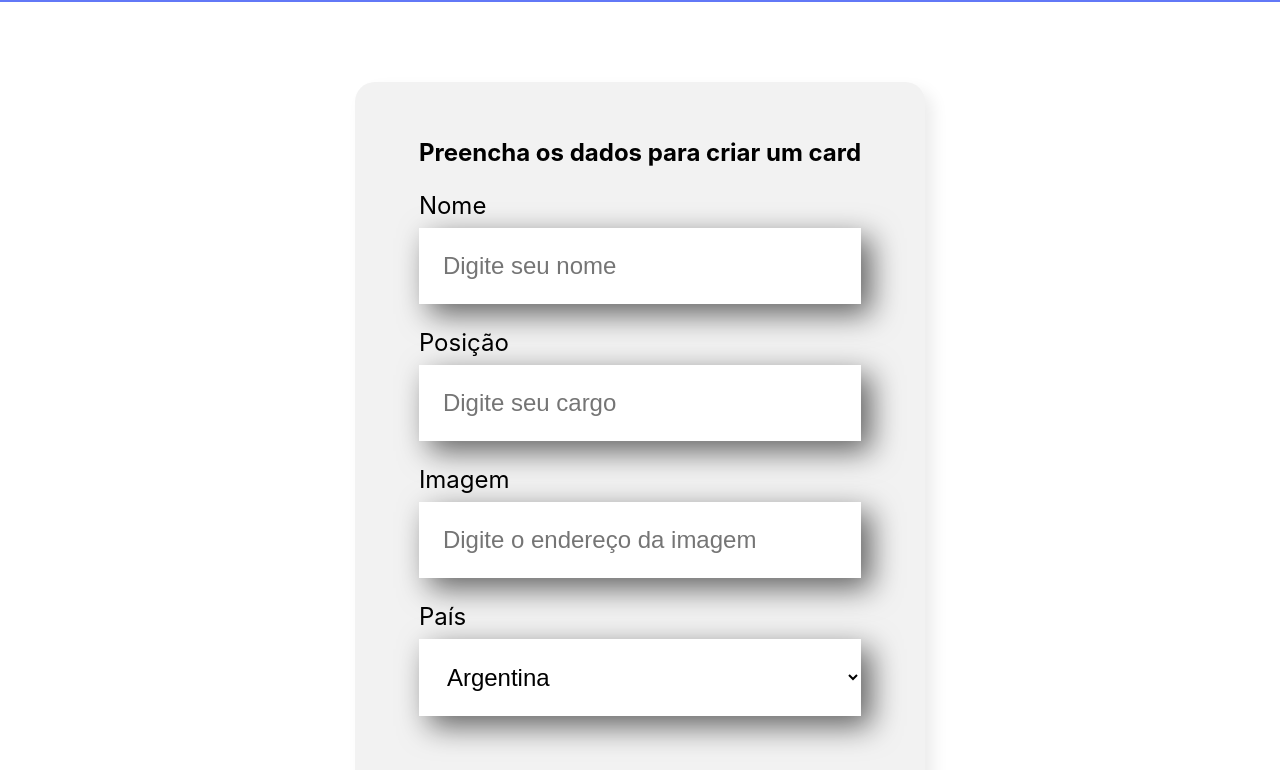
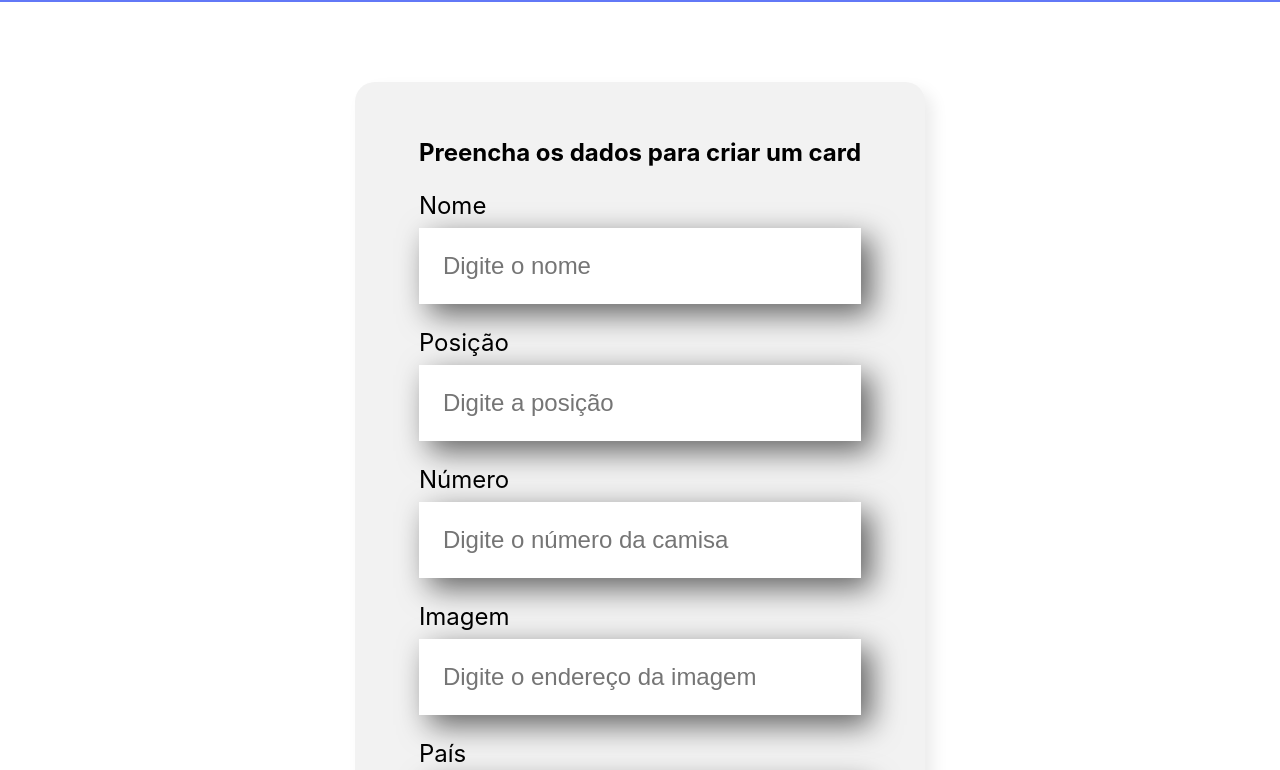
Before and after one commit to andre-franciosi/organo, a React (Create React App) app: page / in a window 1280 px wide. Shown: the part 496-1266 px from the top of the page. Built offline with nearby package versions, Linux system fonts and the light colour scheme.

Commit message:
Add Hooks
Adicionando hooks para criar cards dos jogadores

```diff
--- a/public/index.html
+++ b/public/index.html
@@ -1,5 +1,5 @@
 <!DOCTYPE html>
-<html lang="en">
+<html lang="pt-br">
   <head>
     <meta charset="utf-8" />
     <link rel="icon" href="%PUBLIC_URL%/favicon.ico" />
@@ -7,37 +7,11 @@
     <meta name="theme-color" content="#000000" />
     <meta
       name="description"
-      content="Web site created using create-react-app"
+      content="Organo: Pessoas e times"
     />
-    <link rel="apple-touch-icon" href="%PUBLIC_URL%/logo192.png" />
-    <!--
-      manifest.json provides metadata used when your web app is installed on a
-      user's mobile device or desktop. See https://developers.google.com/web/fundamentals/web-app-manifest/
-    -->
-    <link rel="manifest" href="%PUBLIC_URL%/manifest.json" />
-    <!--
-      Notice the use of %PUBLIC_URL% in the tags above.
-      It will be replaced with the URL of the `public` folder during the build.
-      Only files inside the `public` folder can be referenced from the HTML.
-
-      Unlike "/favicon.ico" or "favicon.ico", "%PUBLIC_URL%/favicon.ico" will
-      work correctly both with client-side routing and a non-root public URL.
-      Learn how to configure a non-root public URL by running `npm run build`.
-    -->
-    <title>React App</title>
+    <title>Organo</title>
   </head>
   <body>
-    <noscript>You need to enable JavaScript to run this app.</noscript>
     <div id="root"></div>
-    <!--
-      This HTML file is a template.
-      If you open it directly in the browser, you will see an empty page.
-
-      You can add webfonts, meta tags, or analytics to this file.
-      The build step will place the bundled scripts into the <body> tag.
-
-      To begin the development, run `npm start` or `yarn start`.
-      To create a production bundle, use `npm run build` or `yarn build`.
-    -->
   </body>
 </html>
--- a/src/App.js
+++ b/src/App.js
@@ -1,11 +1,21 @@
+import { useState } from 'react';
 import Banner from './components/Banner';
 import Formulario from './components/Formulario';
 
 function App() {
+
+  const [jogadores, setJogadores] = useState([])
+
+  const aoNovoJogadorAdicionado = (jogador) => {
+    console.log(jogador)
+    setJogadores(...jogadores, jogador)
+  }
+
+
   return (
     <div className="App">
       <Banner/>
-      <Formulario/>
+      <Formulario aoJogadorCadastrado={jogador => aoNovoJogadorAdicionado(jogador)}/>
     </div>
   );
 }
--- a/src/components/Banner/index.js
+++ b/src/components/Banner/index.js
@@ -3,7 +3,7 @@ import './Banner.css'
 function Banner(){
     return (
         <header className='banner'>
-            <img src="/imgs/banner.png" alt="banner principal do Organo"></img>
+            <img src="/imgs/banner.png" alt="banner principal do site"></img>
         </header>
     )
 }
--- a/src/components/CampoTexto/index.js
+++ b/src/components/CampoTexto/index.js
@@ -1,10 +1,16 @@
 import './CampoTexto.css'
 
 const CampoTexto = (props) => {
+
+
+    const aoDigitado = (evento) => {
+        props.aoAlterado(evento.target.value)
+    }
+
     return(
         <div className="campo-texto">
             <label>{props.label}</label>
-            <input required={props.obrigatorio} placeholder={props.placeholder}></input>
+            <input value = {props.valor} onChange = {aoDigitado} required={props.obrigatorio} placeholder={props.placeholder}></input>
         </div>
     )
 }
--- a/src/components/Formulario/index.js
+++ b/src/components/Formulario/index.js
@@ -1,9 +1,10 @@
+import { useState } from "react"
 import Botao from "../Botao"
 import CampoTexto from "../CampoTexto"
 import ListaSuspensa from "../ListaSuspensa"
 import "./Formulario.css"
 
-function Formulario() {
+function Formulario(props) {
 
     const paises = [
         'Argentina',
@@ -13,18 +14,70 @@ function Formulario() {
         'Inglaterra'
     ]
 
+
+
+    const [nome, setNome] = useState('')
+    const [posicao, setPosicao] = useState('')
+    const [numero, setNumero] = useState('')
+    const [imagem, setImagem] = useState('')
+    const [pais, setPais] = useState('')
+
     const aoSalvar = (evento) => {
         evento.preventDefault()
+        props.aoJogadorCadastrado ({
+            nome,
+            posicao,
+            imagem,
+            pais
+        })
     }
+
 
     return (
         <section className="formulario">
             <form onSubmit={aoSalvar}>
                 <h2> Preencha os dados para criar um card</h2>
-                <CampoTexto obrigatorio={true} label="Nome" placeholder="Digite seu nome" />
-                <CampoTexto obrigatorio={true} label="Posição" placeholder="Digite seu cargo" />
-                <CampoTexto obrigatorio={true} label="Imagem" placeholder="Digite o endereço da imagem" />
-                <ListaSuspensa obrigatorio={true} label = "País" itens={paises}/>
+
+                <CampoTexto
+                    obrigatorio={true}
+                    label="Nome"
+                    placeholder="Digite o nome"
+                    valor = {nome}
+                    aoAlterado = {valor => setNome(valor)}
+                />
+
+                <CampoTexto
+                    obrigatorio={true}
+                    label="Posição"
+                    placeholder="Digite a posição"
+                    valor = {posicao}
+                    aoAlterado = {valor => setPosicao(valor)}
+                />
+
+                <CampoTexto
+                    obrigatorio={true}
+                    label="Número"
+                    placeholder="Digite o número da camisa"
+                    valor = {numero}
+                    aoAlterado = {valor => setNumero(valor)}
+                />
+
+                <CampoTexto
+                    obrigatorio={true}
+                    label="Imagem"
+                    placeholder="Digite o endereço da imagem"
+                    valor = {imagem}
+                    aoAlterado = { valor => setImagem(valor)}
+                />
+
+                <ListaSuspensa
+                    obrigatorio={true}
+                    label = "País"
+                    itens={paises}
+                    valor = {pais}
+                    aoAlterado = {valor => setPais(valor)}
+                />
+
                 <Botao>Criar Card</Botao>
             </form>
         </section>
--- a/src/components/ListaSuspensa/index.js
+++ b/src/components/ListaSuspensa/index.js
@@ -4,7 +4,7 @@ function ListaSuspensa(props){
     return(
         <div className='lista-suspensa'>
             <label>{props.label}</label>
-            <select required={props.obrigatorio}>
+            <select onChange={evento => props.aoAlterado(evento.target.value)} value={props.valor} required={props.obrigatorio}>
                 {props.itens.map(item => {
                     return <option key={item}>{item}</option>})}
             </select>
```
